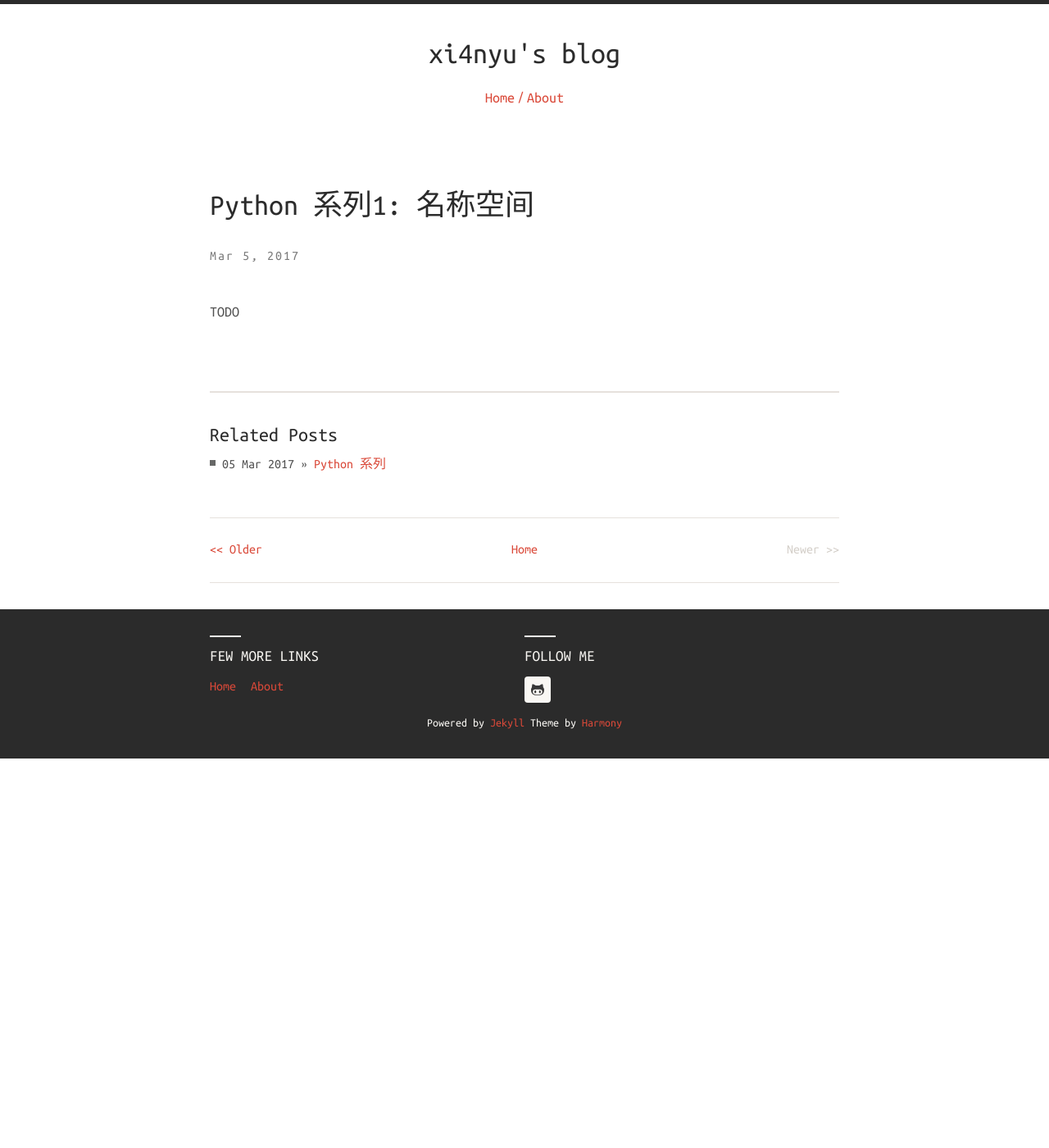
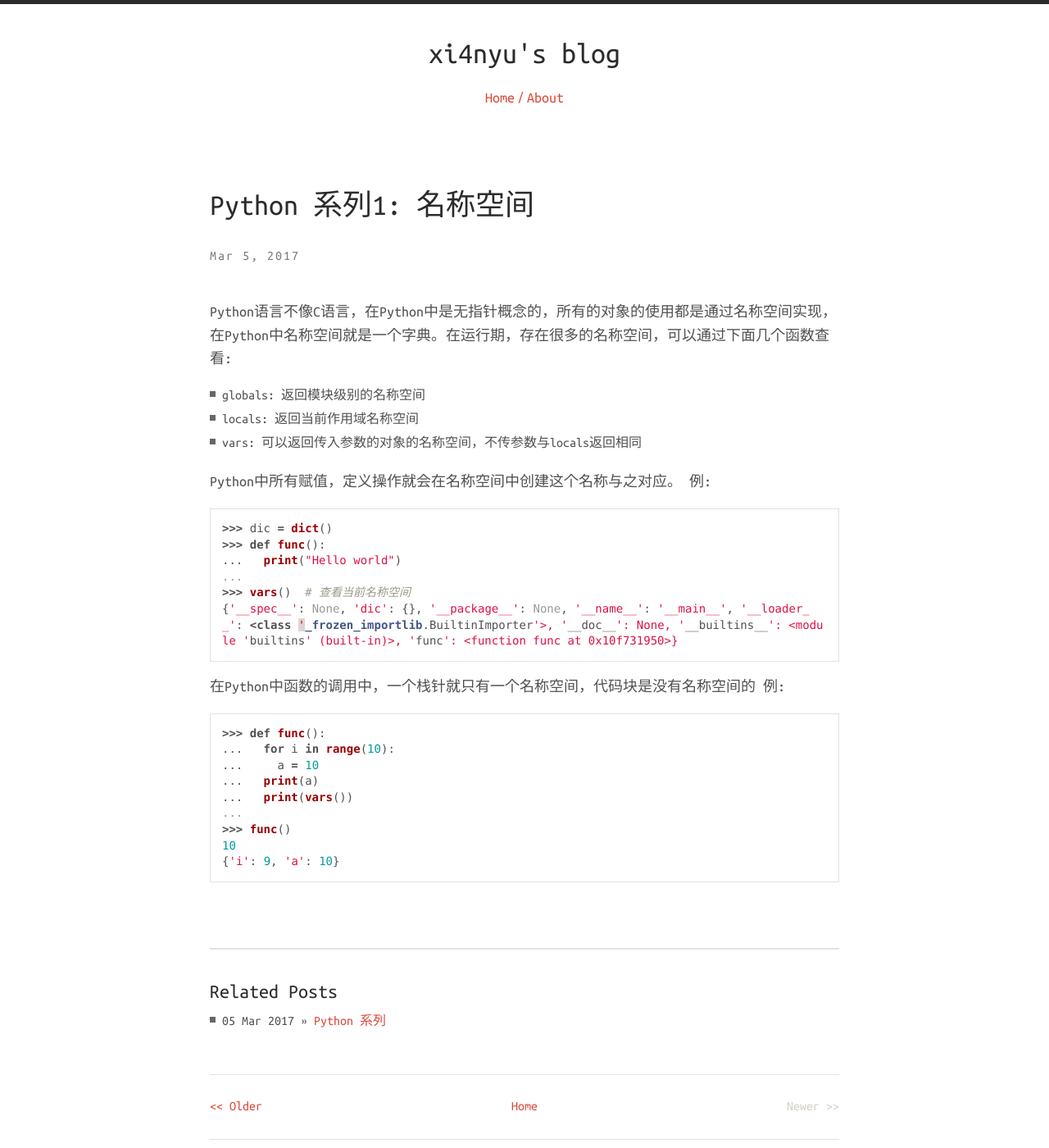
Before and after one commit to xi4nyu/xi4nyu.github.io, a Jekyll site: the page built from _posts/2017-03-05-python-1.md, in a window 1280 px wide and 1400 px high. Shown: the whole window at 82% size. Built offline with Jekyll 4.4.1, drawn with Linux system fonts in a browser that asks for light colours; nearby versions of some CDN libraries.

Commit message:
fixup 2017-03-05-python-1.md

```diff
--- a/_posts/2017-03-05-python-1.md
+++ b/_posts/2017-03-05-python-1.md
@@ -4,4 +4,35 @@ title:  "Python 系列1: 名称空间"
 date:   2017-03-05 18:26:38 +0800
 categories: python
 ---
-TODO
+Python语言不像C语言，在Python中是无指针概念的，所有的对象的使用都是通过名称空间实现，在Python中名称空间就是一个字典。在运行期，存在很多的名称空间，可以通过下面几个函数查看:
+- globals: 返回模块级别的名称空间
+- locals: 返回当前作用域名称空间
+- vars: 可以返回传入参数的对象的名称空间，不传参数与locals返回相同
+
+Python中所有赋值，定义操作就会在名称空间中创建这个名称与之对应。
+例:
+
+{% highlight python %}
+>>> dic = dict()
+>>> def func():
+...   print("Hello world")
+...
+>>> vars()  # 查看当前名称空间
+{'__spec__': None, 'dic': {}, '__package__': None, '__name__': '__main__', '__loader__': <class '_frozen_importlib.BuiltinImporter'>, '__doc__': None, '__builtins__': <module 'builtins' (built-in)>, 'func': <function func at 0x10f731950>}
+
+{% endhighlight %}
+
+在Python中函数的调用中，一个栈针就只有一个名称空间，代码块是没有名称空间的
+例:
+
+{% highlight python %}
+>>> def func():
+...   for i in range(10):
+...     a = 10
+...   print(a)
+...   print(vars())
+...
+>>> func()
+10
+{'i': 9, 'a': 10}
+{% endhighlight %}
```
